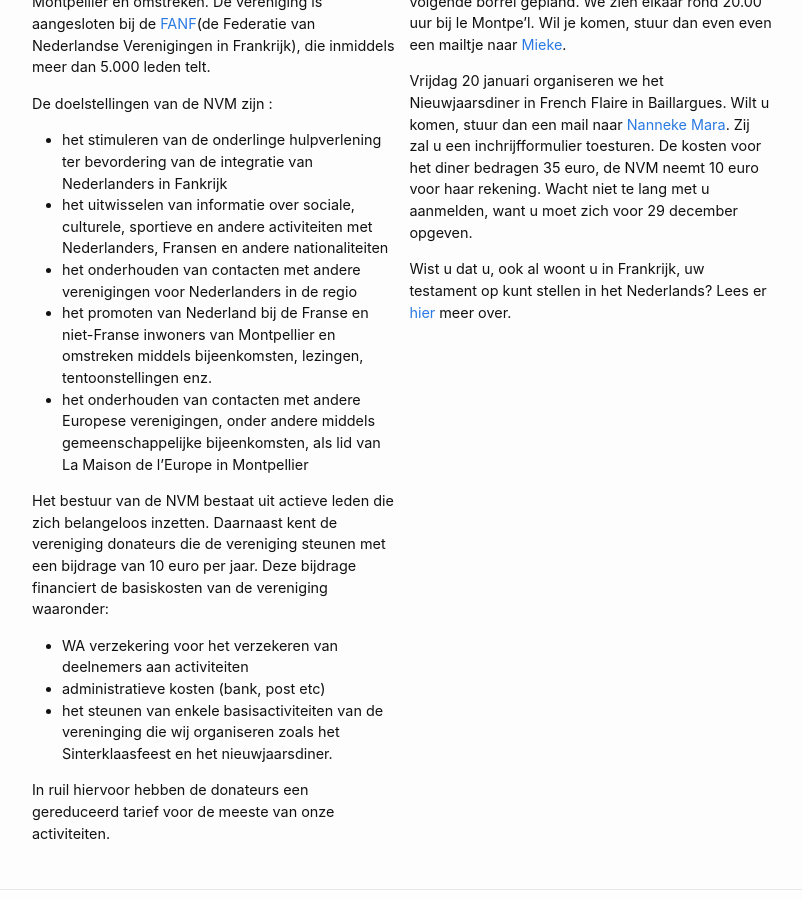
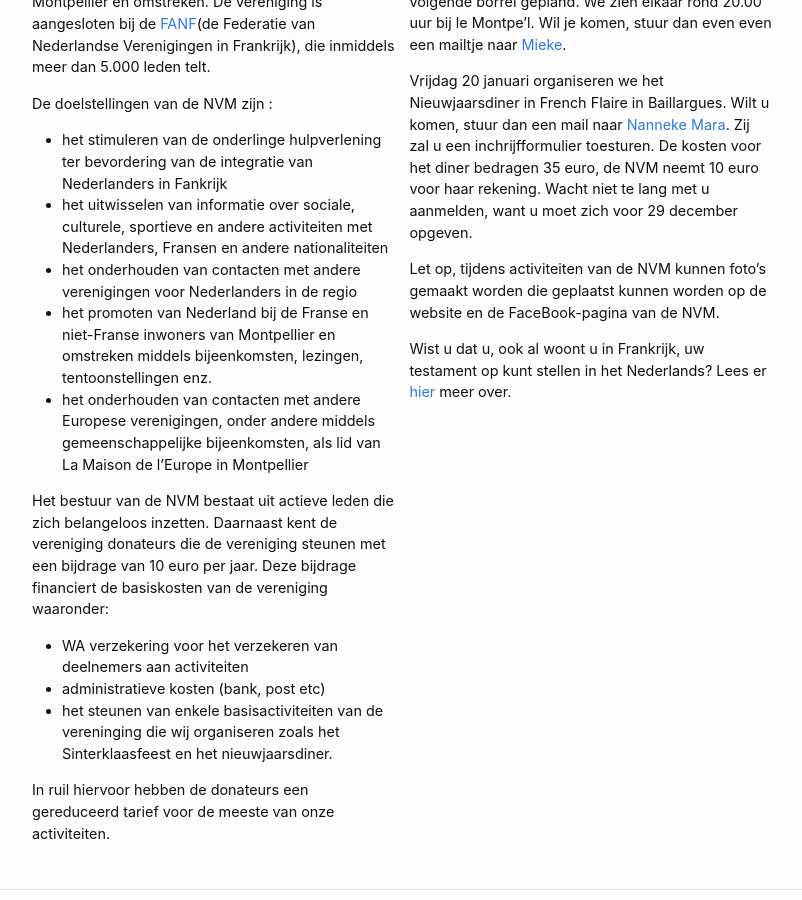
Before and after one commit to nederland34-fr/nederland34-fr.github.io, a Jekyll site: the page built from index.md, in a window 1280 px wide and 900 px high, scrolled down 493 px. Shown: the whole window, without its empty margins (238-1040 px from the left). Built offline with Jekyll 4.4.1, drawn with Linux system fonts in a browser that asks for light colours.

Commit message:
Update index.md

```diff
--- a/index.md
+++ b/index.md
@@ -37,6 +37,8 @@ De maandelijkse borrel vindt altijd plaats bij de Montpe'l in Montpellier. Woens
 
 Vrijdag 20 januari organiseren we het Nieuwjaarsdiner in French Flaire in Baillargues. Wilt u komen, stuur dan een mail naar [Nanneke Mara](mailto:marra.nan@gmail.com). Zij zal u een inchrijfformulier toesturen. De kosten voor het diner bedragen 35 euro, de NVM neemt 10 euro voor haar rekening. Wacht niet te lang met u aanmelden, want u moet zich voor 29 december opgeven.
 
+Let op, tijdens activiteiten van de NVM kunnen foto's gemaakt worden die geplaatst kunnen worden op de website en de FaceBook-pagina van de NVM.
+
 Wist u dat u, ook al woont u in Frankrijk, uw testament op kunt stellen in het Nederlands? Lees er [hier](https://www.service-public.fr/particuliers/actualites/A15716?xtor=EPR-141) meer over.
 
 </div>
```
